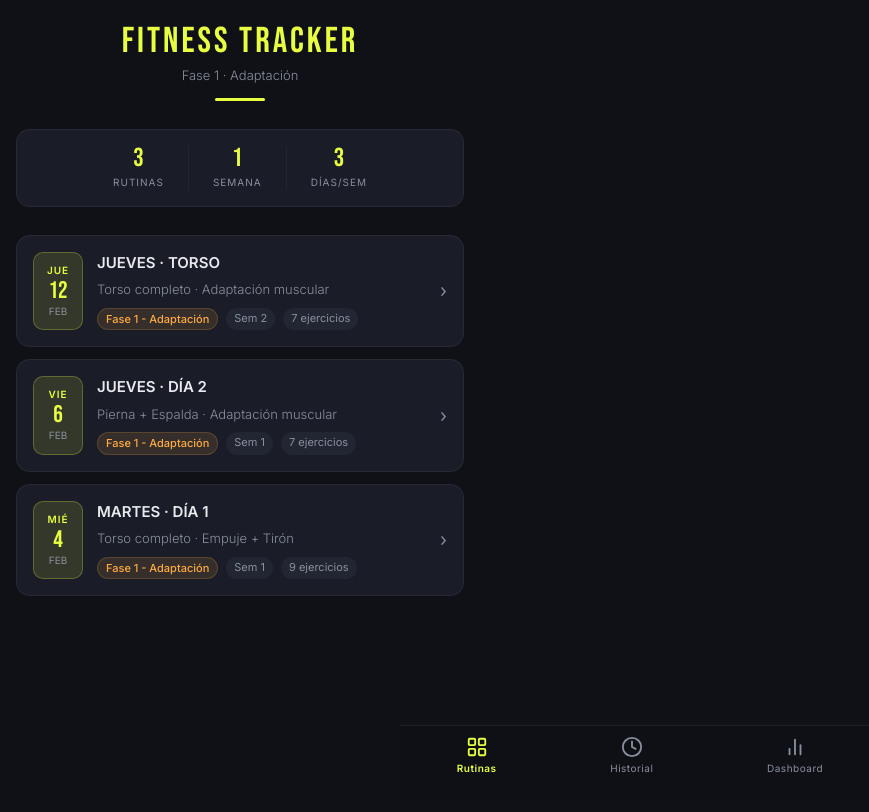
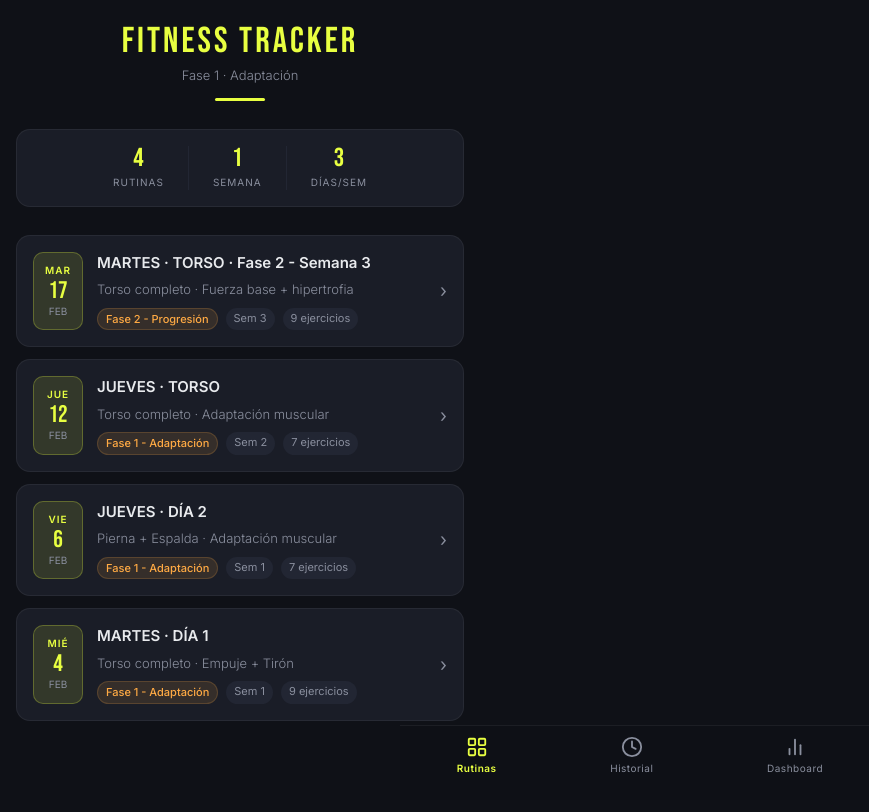
Before and after one commit to mdgdeveloper/gym26, a Next.js app: page / in a window 1280 px wide. Shown: the top 812 px of the page, without its empty margins (0-869 px from the left). Built offline with nearby package versions, Linux system fonts and the light colour scheme.

Commit message:
new: Routine martes week3

```diff
--- a/data/index.ts
+++ b/data/index.ts
@@ -5,12 +5,14 @@ import type { Routine } from "@/types";
 import martesTorsoFase1Semana1 from "./routines/martes-torso-fase1-semana1.json";
 import juevesPiernaFase1Semana1 from "./routines/jueves-pierna-fase1-semana1.json";
 import juevesTorsoFase1Semana2 from "./routines/jueves-torso-fase1-semana2.json";
+import martesTorsoFase2Semana3 from "./routines/martes-torso-fase2-semana3.json";
 
 // ─── ARRAY DE TODAS LAS RUTINAS ─── (orden: más reciente primero)
 const allRoutines: Routine[] = [
   martesTorsoFase1Semana1 as unknown as Routine,
   juevesPiernaFase1Semana1 as unknown as Routine,
   juevesTorsoFase1Semana2 as unknown as Routine,
+  martesTorsoFase2Semana3 as unknown as Routine,
 ];
 
 export function getAllRoutines(): Routine[] {
--- /dev/null
+++ b/data/routines/martes-torso-fase2-semana3.json
@@ -0,0 +1,162 @@
+{
+    "id": "martes-torso-fase2-semana3",
+    "title": "MARTES · TORSO · Fase 2 - Semana 3",
+    "date": "2026-02-17",
+    "focus": "Torso completo · Fuerza base + hipertrofia",
+    "phase": "Fase 2 - Progresión",
+    "week": 3,
+    "summary": {
+        "cardio": "5 min",
+        "warmup": "6 min",
+        "training": "32 min",
+        "stretch": "5 min"
+    },
+    "blocks": [
+        {
+            "type": "cardio",
+            "title": "Activación general",
+            "description": "Bici, remo o cinta. Ritmo suave-medio.",
+            "duration": "5 min",
+            "items": []
+        },
+        {
+            "type": "warmup",
+            "title": "Movilidad y activación de torso",
+            "duration": "6 min",
+            "items": [
+                {
+                    "text": "Círculos de hombros y brazos · 15 reps"
+                },
+                {
+                    "text": "Movilidad escapular (retracción/protracción) · 2 x 12"
+                },
+                {
+                    "text": "Rotaciones torácicas · 10 por lado"
+                },
+                {
+                    "text": "Flexiones apoyando rodillas o completas · 2 x 8"
+                }
+            ]
+        },
+        {
+            "type": "stretch",
+            "title": "Estiramientos",
+            "duration": "5 min",
+            "items": [
+                {
+                    "bold": "Pectoral:",
+                    "text": "30s por lado"
+                },
+                {
+                    "bold": "Dorsal:",
+                    "text": "30s"
+                },
+                {
+                    "bold": "Hombros:",
+                    "text": "25-30s"
+                },
+                {
+                    "bold": "Tríceps:",
+                    "text": "25s por lado"
+                }
+            ]
+        }
+    ],
+    "exercises": [
+        {
+            "id": "press-banca",
+            "name": "Press de Banca con Barra",
+            "order": 1,
+            "type": "principal",
+            "series": 4,
+            "reps": "8-10",
+            "rest": "2 min",
+            "weight": "moderado",
+            "tip": "Sube ligeramente el peso respecto a la fase 1. Prioriza control y estabilidad."
+        },
+        {
+            "id": "remo-polea-baja",
+            "name": "Remo en Polea Baja",
+            "order": 2,
+            "type": "principal",
+            "series": 4,
+            "reps": "8-10",
+            "rest": "2 min",
+            "weight": "moderado",
+            "tip": "Pecho alto, pausa 1 segundo apretando escápulas."
+        },
+        {
+            "id": "press-hombros",
+            "name": "Press de Hombros con Mancuernas",
+            "order": 3,
+            "type": "secundario",
+            "series": 3,
+            "reps": "9-11",
+            "rest": "90s",
+            "weight": "moderado",
+            "tip": "Controla la bajada. No arquees la espalda."
+        },
+        {
+            "id": "jalon-pecho",
+            "name": "Jalón al Pecho en Polea",
+            "order": 4,
+            "type": "secundario",
+            "series": 3,
+            "reps": "10",
+            "rest": "90s",
+            "weight": "moderado-alto",
+            "tip": "Lleva los codos hacia abajo, no hacia atrás."
+        },
+        {
+            "id": "elevaciones-laterales",
+            "name": "Elevaciones Laterales",
+            "order": 5,
+            "type": "aislamiento",
+            "series": 3,
+            "reps": "12-15",
+            "rest": "60s",
+            "weight": "ligero",
+            "tip": "Sube hasta la altura del hombro, sin balanceo."
+        },
+        {
+            "id": "curl-biceps",
+            "name": "Curl de Bíceps con Mancuernas",
+            "order": 6,
+            "type": "aislamiento",
+            "series": 3,
+            "reps": "10-12",
+            "rest": "60s",
+            "weight": "moderado"
+        },
+        {
+            "id": "extension-triceps",
+            "name": "Extensión de Tríceps en Polea",
+            "order": 7,
+            "type": "aislamiento",
+            "series": 3,
+            "reps": "10-12",
+            "rest": "60s",
+            "weight": "moderado"
+        },
+        {
+            "id": "plancha",
+            "name": "Plancha Abdominal",
+            "order": 8,
+            "type": "core",
+            "series": 3,
+            "reps": "35-45s",
+            "rest": "45s",
+            "tip": "Más tiempo bajo tensión que en fase 1."
+        },
+        {
+            "id": "dead-bug",
+            "name": "Dead Bug",
+            "order": 9,
+            "type": "core",
+            "series": 2,
+            "reps": "10 por lado",
+            "rest": "45s",
+            "tip": "Movimiento lento y controlado. Prioriza estabilidad lumbar."
+        }
+    ]
+}
```
